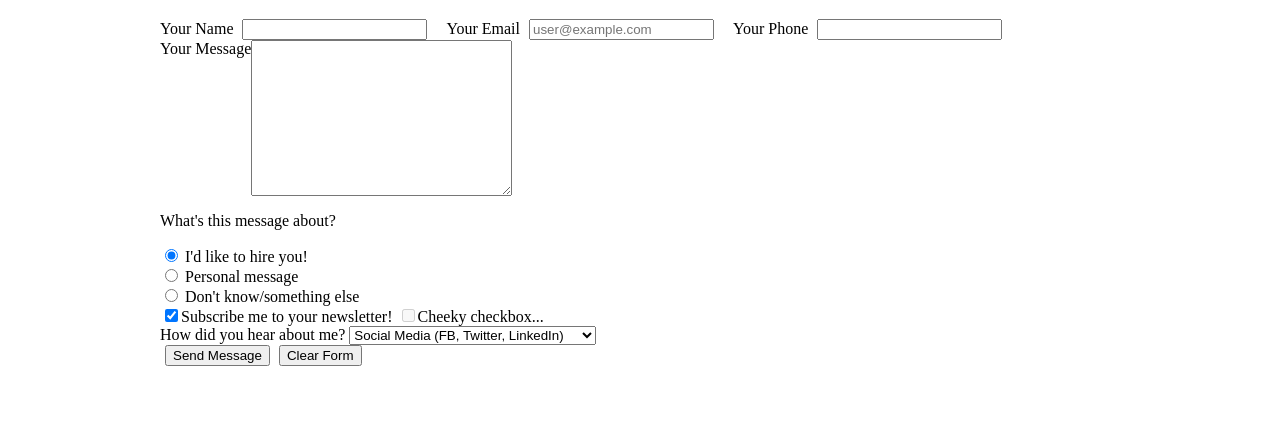
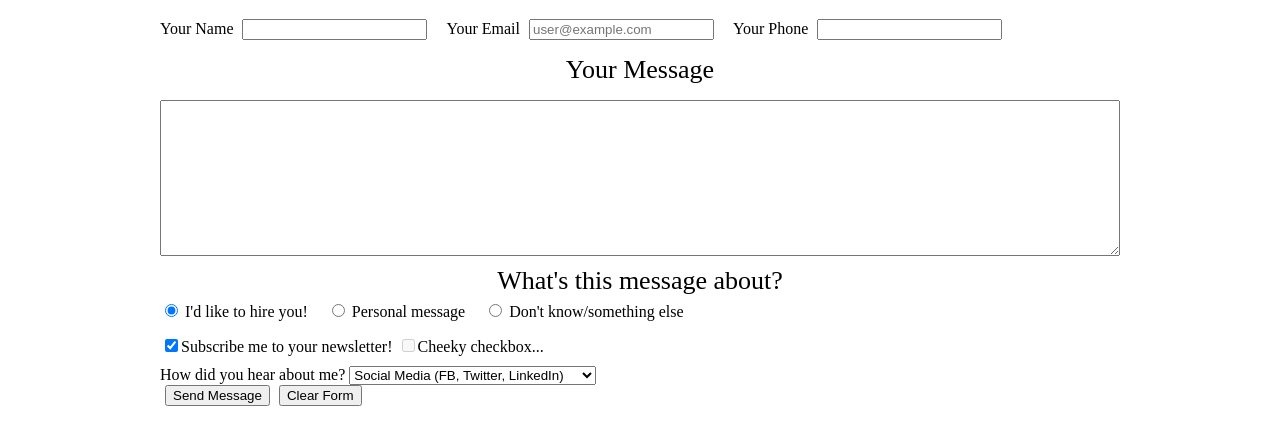
Before and after one commit to mackenziebryan/savvy-coders-portfolio, a website built with Parcel: page contact.html in a window 1280 px wide. Shown: the part 185-630 px from the top of the page. Built offline with nearby package versions, Linux system fonts and the light colour scheme.

Commit message:
Contact form styles

```diff
--- a/contact.html
+++ b/contact.html
@@ -50,15 +50,15 @@
           <input type="tel" name="userFone" id="fone" />
         </span>
 
-        <div class="flex">
+        <div class="flex flex--column">
           <label for="msg">Your Message</label>
           <textarea name="msg" id="msg" cols="30" rows="10"></textarea>
         </div>
 
-        <div>
+        <span>
           <p>What's this message about?</p>
 
-          <div>
+          <span>
             <input
               type="radio"
               name="subject"
@@ -67,17 +67,17 @@
               checked
             />
             <label for="pro">I'd like to hire you!</label>
-          </div>
+          </span>
 
-          <div>
+          <span>
             <input type="radio" name="subject" value="personal" id="personal" />
             <label for="personal">Personal message</label>
-          </div>
-          <div>
+          </span>
+          <span>
             <input type="radio" name="subject" value="other" />
             <label>Don't know/something else</label>
-          </div>
-        </div>
+          </span>
+        </span>
         <div>
           <input type="checkbox" name="optin" value="trusting" checked />Subscribe
           me to your newsletter!
--- a/style.css
+++ b/style.css
@@ -16,6 +16,12 @@
 
 .flex {
   display: flex;
+  text-align: center;
+  font-size: 26px;
+}
+
+.flex--column {
+  flex-direction: column;
 }
 
 /* Form */
@@ -26,3 +32,22 @@ input {
 span + span {
   margin-left: 15px;
 }
+
+form span + div {
+  margin-top: 15px;
+}
+
+textarea {
+  margin-top: 15px;
+}
+
+form p {
+  margin-bottom: 5px;
+  margin-top: 10px;
+  text-align: center;
+  font-size: 26px;
+}
+
+form > div + div {
+  margin-top: 10px;
+}
```
Also changed, not shown: about.html (added), images/headshot.jpg (added).
